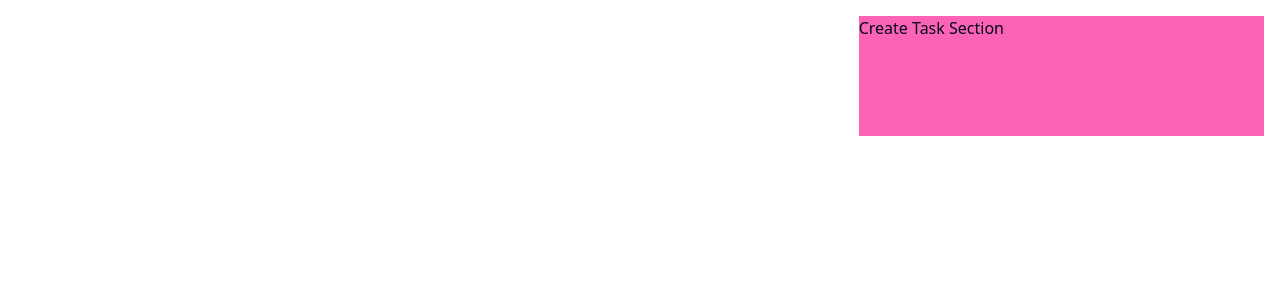
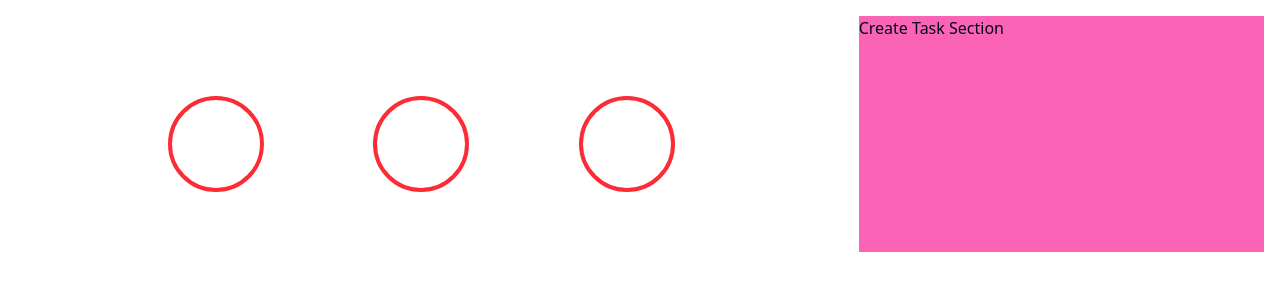
Before and after one commit to gbeto21/TypeScript-Masterclass-2025-Edition-React-NodeJS-Project-FrontEnd, a React app: page / in a window 1280 px wide. Shown: the top 300 px of the page. Built offline with nearby package versions, Linux system fonts and the light colour scheme; the HTML template or start-up script is replaced by a standard one.

Commit message:
Changes for the class: 'Tasks coutner component'

```diff
--- /dev/null
+++ b/src/components/tasksCounter/tasksCounter.tsx
@@ -0,0 +1,12 @@
+export function TasksCounter() {
+  return (
+    <div className="flex flex-col items-center justify-center">
+      <div className="p-6 border-solid border-red-500 border-4 rounded-full mb-4">
+        <div className="min-w-10 min-h-10 text-white text-3xl text-center flex justify-center leading-10">
+          12
+        </div>
+      </div>
+      <div className="text-white text-xl text-center">Todo</div>
+    </div>
+  );
+}
--- a/src/pages/tasks.tsx
+++ b/src/pages/tasks.tsx
@@ -1,3 +1,4 @@
+import { TasksCounter } from "@/components/tasksCounter/tasksCounter";
 import type { FC, ReactElement } from "react";
 
 export const Tasks: FC = (): ReactElement => {
@@ -9,9 +10,9 @@
             Tasks as on: Saturday, 1 Mar 2025
           </h1>
           <div className="flex justify-around">
-            <p className="text-white">Counter 1</p>
-            <p className="text-white">Counter 2</p>
-            <p className="text-white">Counter 3</p>
+            <TasksCounter />
+            <TasksCounter />
+            <TasksCounter />
           </div>
         </div>
       </section>
```
